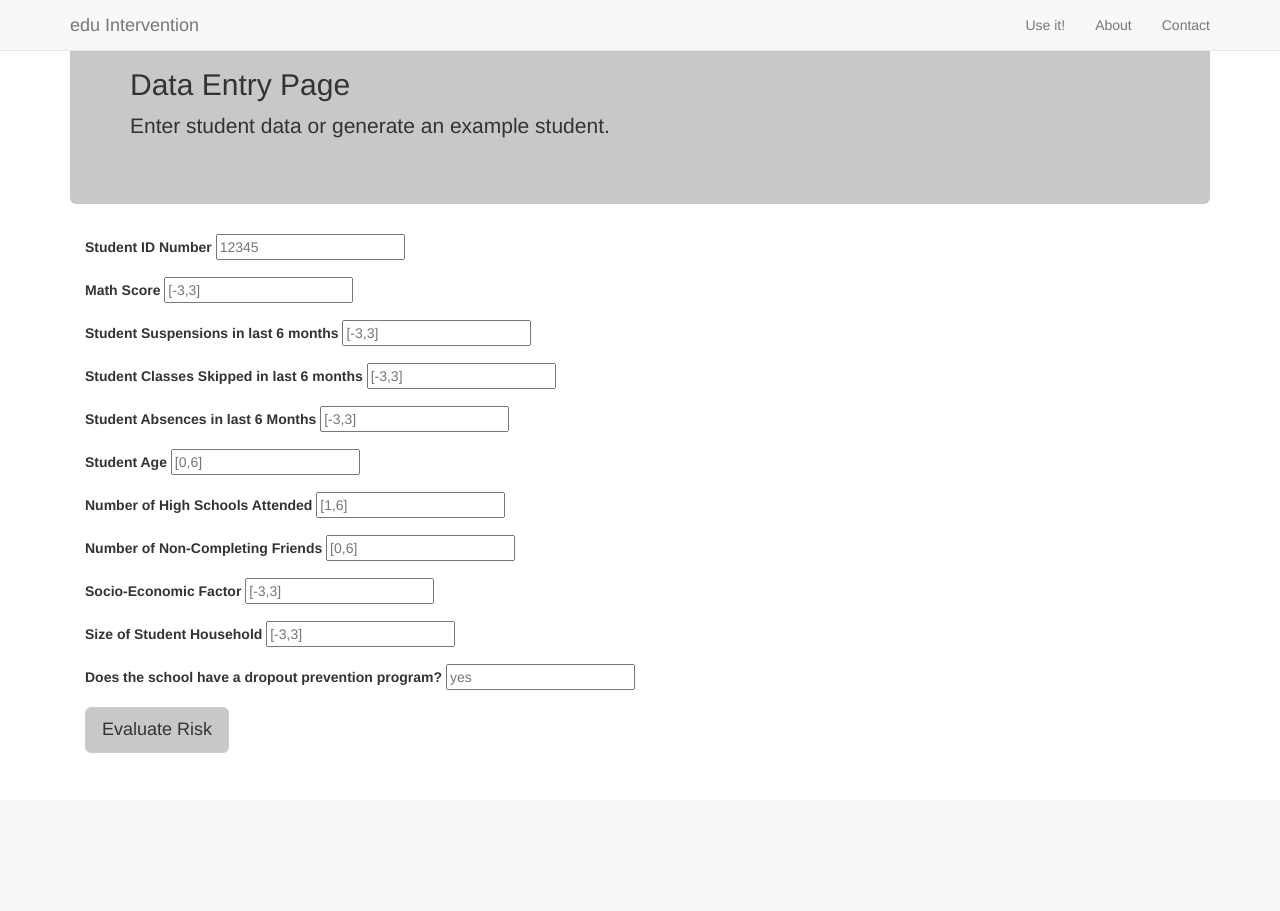
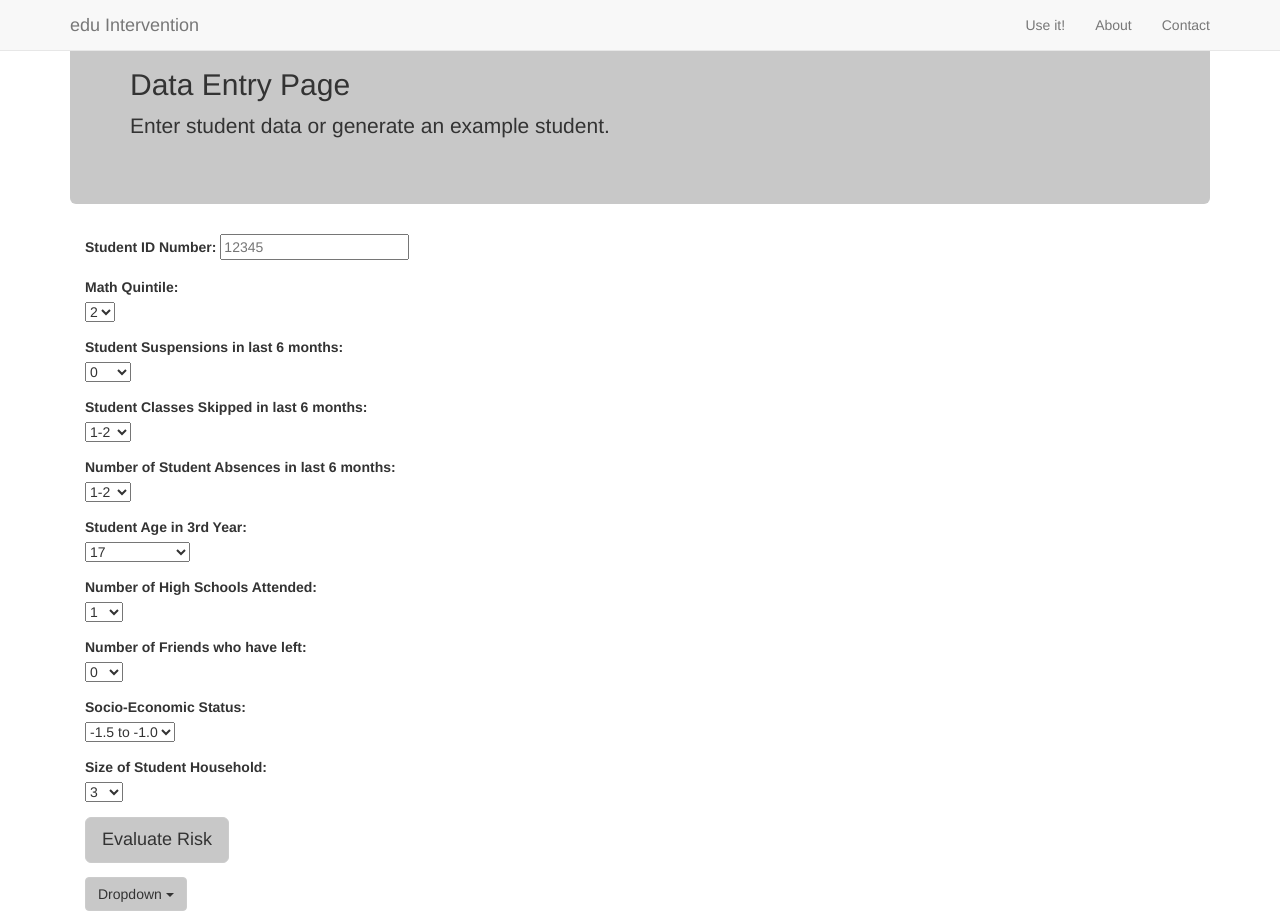
Before and after one commit to kevin-mercurio/Insight, a Flask app: page /clear in a window 1280 px wide. Before the commit the page ends 753 px from the top, so only its background shows below. Run offline with Flask 2, Linux system fonts and the light colour scheme; parts of the project's set-up code (start-up, migrations or seed data) failed here and were passed over; some libraries are stand-ins or nearby versions.

Commit message:
dropdowns

```diff
--- a/app/templates/home2.html
+++ b/app/templates/home2.html
@@ -60,54 +60,128 @@
   <div class = "container">
   <form  action="/result" method="GET">
     <div class="form-group">
-      <label for="ID">Student ID Number</label>
+      <label for="ID">Student ID Number:</label>
       <input type="text" id="ID" name='ID' placeholder="12345">
     </div>
+      <label for="mathval2">Math Quintile:</label>
     <div class="form-group">
-      <label for="mathval2">Math Score</label>
-      <input type="text" id="mathval2" name='math2' placeholder="[-3,3]">
+      <select name = "math2" id=math2">
+      <option>1</option>
+      <option selected>2</option>
+      <option>3</option>
+      <option>4</option>
+      <option>5</option>
+      </select>
     </div>
+      <label for="suspval">Student Suspensions in last 6 months:</label>
     <div class="form-group">
-      <label for="suspval">Student Suspensions in last 6 months</label>
-      <input type="text" id="suspval" name='susp' placeholder="[-3,3]">
+      <select name = "susp" id=susp">
+      <option selected>0</option>
+      <option>1-2</option>
+      <option>3-6</option>
+      <option>7-9</option>
+      <option>10+</option>
+      </select>
     </div>
+      <label for="skipval">Student Classes Skipped in last 6 months:</label>
     <div class="form-group">
-      <label for="skipval">Student Classes Skipped in last 6 months</label>
-      <input type="text" id="skipval" name='skip' placeholder="[-3,3]">
+      <select name = "skip" id=skip">
+      <option>0</option>
+      <option selected>1-2</option>
+      <option>3-6</option>
+      <option>7-9</option>
+      <option>10+</option>
+      </select>
     </div>
+      <label for="testname">Number of Student Absences in last 6 months:</label>
     <div class="form-group">
-      <label for="behavior">Student Absences in last 6 Months</label>
-      <input type="text" id="behavior" name='absent' placeholder="[-3,3]">
+      <select name = "absent" id=absent">
+      <option>0</option>
+      <option selected>1-2</option>
+      <option>3-6</option>
+      <option>7-9</option>
+      <option>10+</option>
+      </select>
     </div>
+      <label for="testname2">Student Age in 3rd Year:</label>
     <div class="form-group">
-      <label for="age">Student Age</label>
-      <input type="text" id="age" name='age1' placeholder="[0,6]">
+      <select name = "age" id=age">
+      <option>15 and under</option>
+      <option >16</option>
+      <option selected>17</option>
+      <option>18</option>
+      <option>19</option>
+      <option>20</option>
+      <option>21</option>
+      <option>22+</option>
+      </select>
     </div>
+      <label for="testname3">Number of High Schools Attended:</label>
     <div class="form-group">
-      <label for="numhs">Number of High Schools Attended</label>
-      <input type="text" id="numhs" name='numhs' placeholder="[1,6]">
+      <select name = "numhs" id=numhs">
+      <option selected>1</option>
+      <option>2</option>
+      <option>3</option>
+      <option>4</option>
+      <option>5+</option>
+      </select>
     </div>
+      <label for="testname4">Number of Friends who have left:</label>
     <div class="form-group">
-      <label for="frdrop">Number of Non-Completing Friends</label>
-      <input type="text" id="frdrop" name='frdrop' placeholder="[0,6]">
+      <select name = "frdrop" id="frdrop">
+      <option selected> 0</option>
+      <option>1</option>
+      <option>2</option>
+      <option>3</option>
+      <option>4+</option>
+      </select>
     </div>
+      <label for="testname5">Socio-Economic Status:</label>
     <div class="form-group">
-      <label for="SES">Socio-Economic Factor</label>
-      <input type="text" id="SES" name='SES' placeholder="[-3,3]">
+      <select name = "SES" id="SES">
+      <option>-2.0 to -1.5</option>
+      <option selected>-1.5 to -1.0</option>
+      <option>-1.0 to -0.5</option>
+      <option>-0.5 to 0</option>
+      <option>0 to 0.5</option>
+      <option>0.5 to 1.0</option>
+      <option>1.5 to 2.0</option>
+      </select>
     </div>
+      <label for="testname6">Size of Student Household:</label>
     <div class="form-group">
-      <label for="hhnumval">Size of Student Household</label>
-      <input type="text" id="hhnumval" name='hhnum' placeholder="[-3,3]">
+      <select name = "hhnum" id="hh">
+      <option>2</option>
+      <option selected>3</option>
+      <option>4</option>
+      <option>5</option>
+      <option>6</option>
+      <option>7</option>
+      <option>8+</option>
+      </select>
     </div>
-    <div class="form-group">
-      <label for="dropprogval">Does the school have a dropout prevention program?</label>
-      <input type="text" id="dropprogval" name='dropprog' placeholder="yes">
+    <div>
+    <button type="submit" class="btn btn-default btn-lg">Evaluate Risk</button>
     </div>
-  <div>
-    <button type="submit" class="btn btn-default btn-lg">Evaluate Risk</button>
+
+
+
+
+ </form>
+ </div>
+ <div class = "container">
+ <div class="dropdown">
+    <button class="btn btn-default dropdown-toggle" type="button" id="dropdownMenu1" data-toggle="dropdown">
+      Dropdown
+      <span class="caret"></span>
+    </button>
+    <ul class="dropdown-menu" role="menu" aria-labelledby="dropdownMenu1">
+    <li role="presentation"><a role="menuitem" tabindex="-1" href="#">Action</a></li>
+    <li role="presentation"><a role="menuitem" tabindex="-1" href="#">Another action</a></li>
+    <li role="presentation"><a role="menuitem" tabindex="-1" href="#">Something else here</a></li>
+   </ul>
+   </div>
   </div>
 
- </form>
-    </div>
 
 </body>
--- a/app/views.py
+++ b/app/views.py
@@ -12,7 +12,6 @@ absentl = []
 skipl = []
 suspl = []
 hhnuml = []
-dropprogl = []
 dummyl = []
 
 @app.route("/")
@@ -43,7 +42,6 @@ def homepage():
   skipl = []
   suspl = []
   hhnuml = []
-  dropprogl = []
   dummyl = []
   return render_template("home2.html")
 
@@ -52,47 +50,106 @@ def resultpage():
   theActions = []
   ID = float(request.args.get('ID'))
   math2 = float(request.args.get('math2'))
-  age1 = int(request.args.get('age1'))
+  agetemp = request.args.get('age')
+
   #The age is non-intuituve - correct it
-  if age1 == 15:
+  if agetemp == '15 and under':
     age1 = 7
-  if age1 == 16:
+  elif agetemp == '16':
     age1 = 6
-  if age1 == 17:
+  elif agetemp == '17':
     age1 = 5
-  if age1 == 18:
+  elif agetemp == '18':
     age1 = 4
-  elif age1 == 19:
+  elif agetemp == '19':
     age1 = 3
-  elif age1 == 20:
+  elif agetemp == '20':
     age1 = 2
-  elif age1 == 21:
+  elif agetemp == '21':
     age1 = 1
-  elif age1 ==22:
+  elif agetemp =='22+':
     age1 = 0
-  else: age1 = 23
-  numhs1 = int(request.args.get('numhs'))
-  SES1 = float(request.args.get('SES'))
+  print age1, 'age'
+  SES1 = request.args.get('SES')
+  #prepare inputs for SES
+  if SES1 == '-2.0 to -1.5':
+    SES1 = -1.6
+  elif SES1 == '-1.5 to -1.0':
+    SES1 = -1.3
+  elif SES1 == '-1.0 to -0.5':
+    SES1 = -0.7
+  elif SES1 == '-0.5 to 0':
+    SES1 = -0.3
+  elif SES1 == '0 to 0.5':
+    SES1 = 0.25
+  elif SES1 == '0.5 to 1.0':
+    SES1 = -0.72
+  elif SES1 == '1.0 to 1.5':
+    SES1 = 1.25
+  else:
+    SES1 = 1.6
+
   frdrop1 = int(request.args.get('frdrop'))
-  absent1 = float(request.args.get('absent'))
-  susp1 = float(request.args.get('susp'))
-  dropprog1 = (request.args.get('dropprog'))
-  if dropprog1 == 'yes' or dropprog1 == 'Yes' : dropprog1 = 1
-  else: dropprog1 = 0
+
   dummy1 = 0
-  hhnum1 = float(request.args.get('hhnum'))
-  skip1 = float(request.args.get('skip'))
+
+  # prepare inputs for hhnum
+  if request.args.get('hhnum') == '8+' :
+    hhnum1 = 8
+  else: hhnum1 = float(request.args.get('hhnum'))
+
+  # prepare inputs for numhs
+  if request.args.get('numhs') == '5+' :
+    numhs1 = 5
+  else: numhs1 = float(request.args.get('numhs'))
+
+  # prepare inputs for skip
+  if request.args.get('skip') == '10+' :
+    skip1 = 4
+  elif request.args.get('skip') == '7-9' :
+    skip1 = 3
+  elif request.args.get('skip') == '3-6' :
+    skip1 = 2
+  elif request.args.get('skip') == '1-2' :
+    skip1 = 1
+  elif request.args.get('skip') == '0' :
+    skip1 = 0
+
+  # prepare inputs for absent
+  if request.args.get('absent') == '10+' :
+    absent1 = 4
+  elif request.args.get('absent') == '7-9' :
+    absent1 = 3
+  elif request.args.get('absent') == '3-6' :
+    absent1 = 2
+  elif request.args.get('absent') == '1-2' :
+    absent1 = 1
+  elif request.args.get('absent') == '0' :
+    absent1 = 0
+
+  # prepare inputs for susp
+  if request.args.get('susp') == '10+' :
+    susp1 = 4
+  elif request.args.get('susp') == '7-9' :
+    susp1 = 3
+  elif request.args.get('susp') == '3-6' :
+    susp1 = 2
+  elif request.args.get('susp') == '1-2' :
+    susp1 = 1
+  elif request.args.get('susp') == '0' :
+    susp1 = 0
 
   #are they ok?
-  print request.args.get('ID')
-  print request.args.get('absent')
-  print request.args.get('frdrop')
-  print request.args.get('math2')
-  print request.args.get('SES')
-  print request.args.get('age1')
-  print request.args.get('numhs')
-  print request.args.get('hhnum')
-  print request.args.get('numhs')
+  print ID
+  print absent1
+  print frdrop1
+  print math2
+  print SES1
+  print age1
+  print susp1
+  print numhs1
+  print hhnum1
+  print skip1
 
   IDl.append(ID)
   math2l.append(math2)
@@ -101,14 +158,13 @@ def resultpage():
   hhnuml.append(hhnum1)
   SESl.append(SES1)
   frdropl.append(frdrop1)
-  dropprogl.append(dropprog1)
   dummyl.append(dummy1)
   absentl.append(absent1)
   suspl.append(susp1)
   skipl.append(skip1)
 
   # This is the result...
-  theList = Predict_Final(ID = IDl, math2=math2l, age=age1l, absent=absentl, skip=skipl, susp = suspl,  numhs=numhsl, ses=SESl, frdrop=frdropl, dropprog=dropprogl, hhnum=hhnuml, dummy=dummyl)
+  theList = Predict_Final(ID = IDl, math2=math2l, age=age1l, absent=absentl, skip=skipl, susp = suspl,  numhs=numhsl, ses=SESl, frdrop=frdropl, hhnum=hhnuml, dummy=dummyl)
   # Do you want to build the actions here or in the other class?
   if absent1 > 4:
     theActions.append('The student is missing many days, investigate why.')
```
Also changed, not shown: 1 other file.
